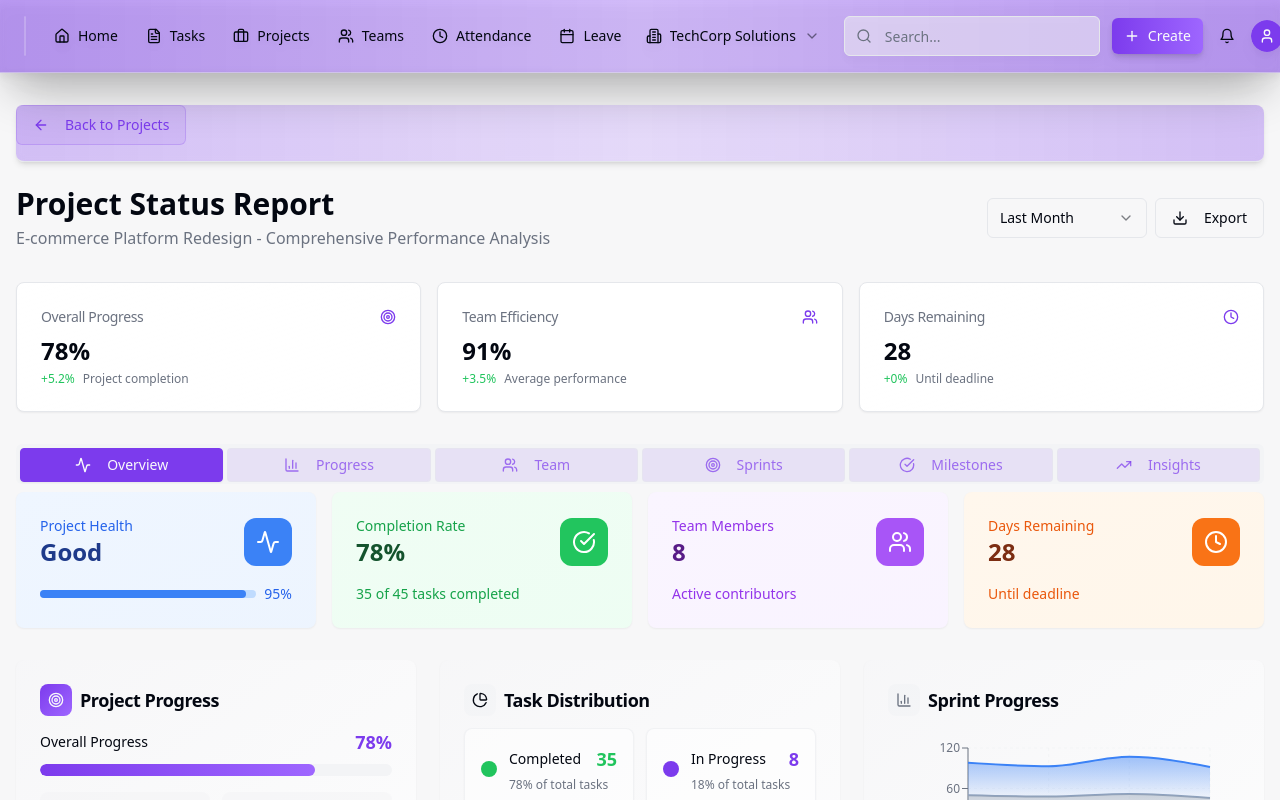
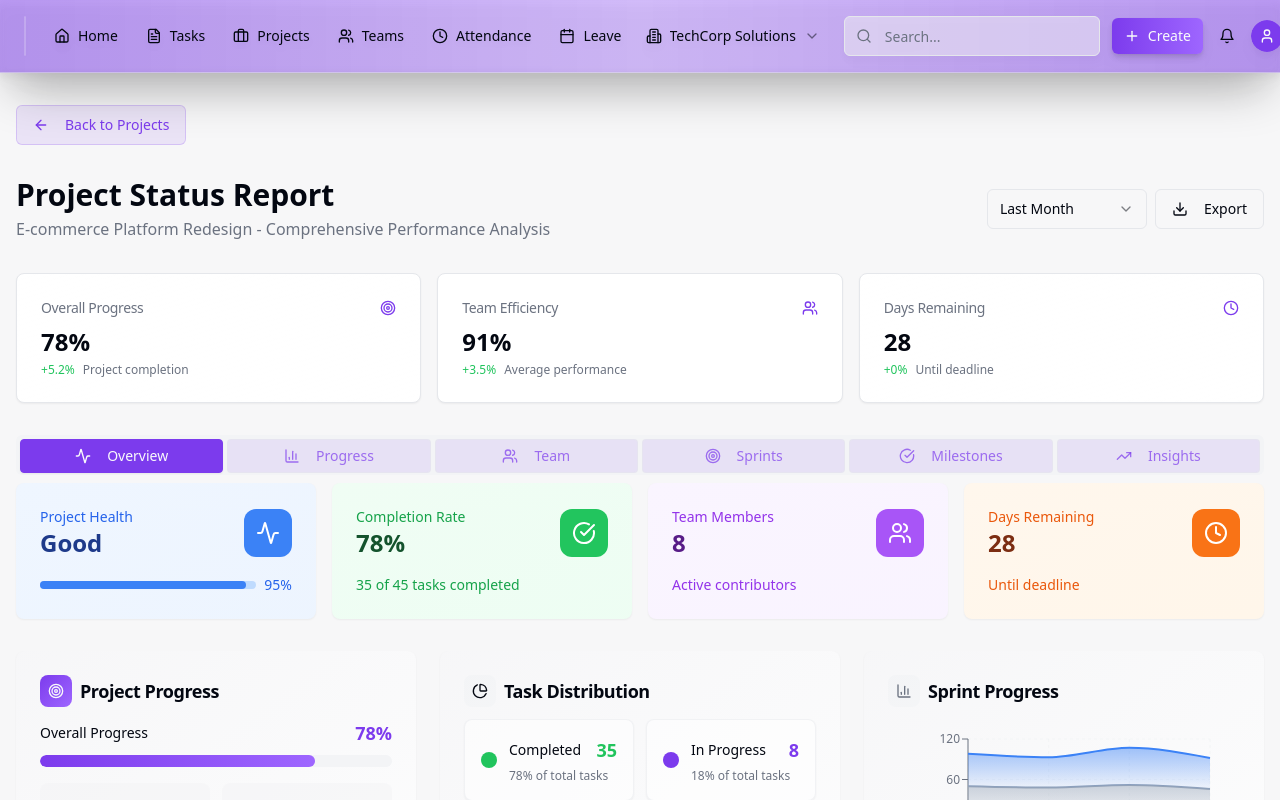
Before and after one commit to gmachingal/project-sparkle-desk, a React (Vite) app: page /project-status-report/1 in a window 1280 px wide. Shown: the top 800 px of the page. Built offline with nearby package versions, Linux system fonts and the light colour scheme.

Commit message:
Code edited in Lovable Code Editor
Edited UI in Lovable

```diff
--- a/src/pages/ProjectStatusReport.tsx
+++ b/src/pages/ProjectStatusReport.tsx
@@ -202,7 +202,7 @@ const ProjectStatusReport = () => {
 
       <div className="container mx-auto px-4 py-8">
         {/* Back Button */}
-        <div className="pb-4 mb-6 border-b backdrop-blur-sm bg-gradient-to-r from-primary/30 via-primary-glow/20 to-primary/30 rounded-lg shadow-md">
+        <div className="flex items-center gap-4 mb-8">
           <Button variant="back" onClick={() => navigate(-1)}>
             <ArrowLeft className="h-4 w-4 mr-2" />
             Back to Projects
```
